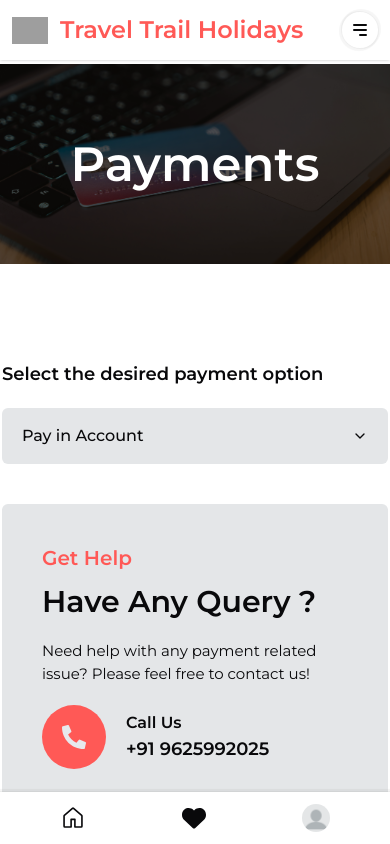
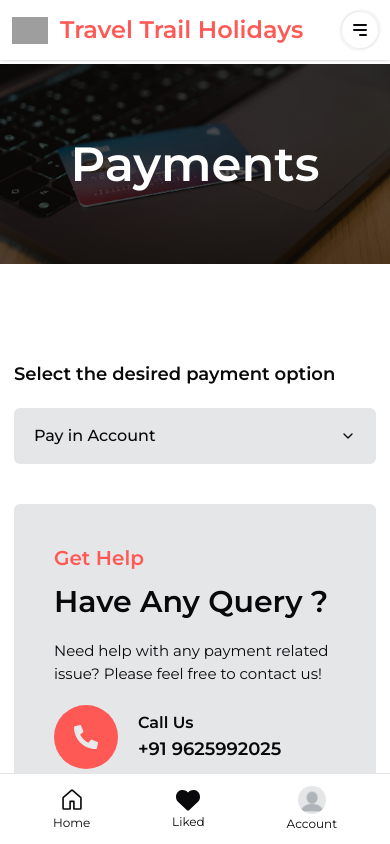
Before and after one commit to traveltrailholidays/tth-final, a Next.js app: page /payments in a window 390 px wide. Shown: the top 844 px of the page. Built offline with nearby package versions, Linux system fonts and the light colour scheme; no server answers; grey boxes are pictures that could not be loaded.

Commit message:
add new components

```diff
--- a/components/auth/google-signin/index.tsx
+++ b/components/auth/google-signin/index.tsx
@@ -35,8 +35,6 @@ const GoogleSignIn: React.FC<GoogleSignInProps> = ({currentUser}) => {
             } else {
                 console.error('Sign in error:', result?.error ?? 'Unknown error');
             }
-
-            toast.success('Logged in');
         } catch (error) {
             console.error('Sign in error:', error);
         }
--- a/components/footer/footer-bar/index.tsx
+++ b/components/footer/footer-bar/index.tsx
@@ -14,34 +14,50 @@ interface FooterBarProps {
 const FooterBar: React.FC<FooterBarProps> = ({ currentUser }) => {
 
   return (
-    <Section className='md:hidden shadow-all-side dark:shadow-gray-800 fixed w-full bottom-0 bg-background'>
+    <Section className='md:hidden border-t dark:border-gray-800 fixed w-full bottom-0 bg-background'>
       <Container className='flex w-full justify-around items-center'>
         <Link
           href='/'
+          className='flex flex-col items-center gap-[2px]'
         >
           <GoHome size={26} />
+          <span className='text-xs'>
+            Home
+          </span>
         </Link>
         {currentUser ? (
           <>
             <Link
               href="/liked-packages"
+              className='flex flex-col items-center gap-[2px]'
             >
               <FaHeart size={24} />
+              <span className='text-xs'>
+                Home
+              </span>
             </Link>
           </>
         ) : (
           <>
             <Link
               href="/signin"
+              className='flex flex-col items-center gap-[2px]'
             >
               <FaHeart size={24} />
+              <span className='text-xs'>
+                Liked
+              </span>
             </Link>
           </>
         )}
         <Link
           href="/signin"
+          className='flex flex-col items-center gap-[2px]'
         >
           <Avatar src={currentUser?.image} className='w-7 h-7' />
+          <span className='text-xs'>
+            Account
+          </span>
         </Link>
       </Container>
     </Section>
--- a/components/header/menu/index.tsx
+++ b/components/header/menu/index.tsx
@@ -16,6 +16,9 @@ const Menu: React.FC<MenuProps> = ({ currentUser }) => {
     const [isOpen, setIsOpen] = useState(false);
     const toggleMenu = useCallback(() => {
         setIsOpen((value) => !value);
+    }, [setIsOpen]);
+    const handleClose = useCallback(() => {
+        setIsOpen(false);
     }, [setIsOpen]);
     useEffect(() => {
         const handleEscape = (event: KeyboardEvent) => {
@@ -64,7 +67,7 @@ const Menu: React.FC<MenuProps> = ({ currentUser }) => {
             {isOpen && (
                 <>
                     <LargeDeviceMenu currentUser={currentUser}/>
-                    <SmallDeviceMenu currentUser={currentUser}/>
+                    <SmallDeviceMenu currentUser={currentUser} onClick={handleClose}/>
                 </>
             )}
         </div>
--- a/components/header/menu/small-device/index.tsx
+++ b/components/header/menu/small-device/index.tsx
@@ -13,12 +13,17 @@ import Avatar from '@/components/features/Avatar';
 import { MdDarkMode } from 'react-icons/md';
 import ThemeSwitcher from '@/components/theme/themeSwitcher';
 import { signOut } from 'next-auth/react';
+import { GoHome } from 'react-icons/go';
+import { RiPagesLine } from 'react-icons/ri';
+import { BiRupee } from "react-icons/bi";
+import { BsInfoLg } from "react-icons/bs";
 
 interface SmallDeviceMenuProps {
   currentUser: safeUser | null;
+  onClick?: () => void;
 }
 
-const SmallDeviceMenu: React.FC<SmallDeviceMenuProps> = ({ currentUser }) => {
+const SmallDeviceMenu: React.FC<SmallDeviceMenuProps> = ({ currentUser, onClick }) => {
   return (
     <div className='modal flex absolute w-screen h-screen left-0 top-0 bg-black/40 md:hidden'>
       <div className='w-3/4 sm:w-[450px] bg-background border-r-[0.25rem] border-custom-clp'>
@@ -44,26 +49,30 @@ const SmallDeviceMenu: React.FC<SmallDeviceMenuProps> = ({ currentUser }) => {
         <div>
           <MenuItems
             href='/'
+            onClick={onClick}
             title='Home'
-            icon={AiOutlineUser}
+            icon={GoHome}
             className='border-b hover:bg-custom-phl dark:hover:bg-custom-phd'
           />
           <MenuItems
             href='/packages'
+            onClick={onClick}
             title='Packages'
-            icon={AiOutlineUser}
+            icon={RiPagesLine}
             className='border-b hover:bg-custom-phl dark:hover:bg-custom-phd'
           />
           <MenuItems
             href='/about-us'
+            onClick={onClick}
             title='About Us'
-            icon={AiOutlineUser}
+            icon={BsInfoLg}
             className='border-b hover:bg-custom-phl dark:hover:bg-custom-phd'
           />
           <MenuItems
             href='/payments'
+            onClick={onClick}
             title='Payments'
-            icon={AiOutlineUser}
+            icon={BiRupee}
             className='border-b hover:bg-custom-phl dark:hover:bg-custom-phd'
           />
         </div>
--- a/components/payments/index.tsx
+++ b/components/payments/index.tsx
@@ -29,7 +29,7 @@ const PaymentsSection = () => {
                     </span>
                 </div>
             </div>
-            <Container className={`md:px-5 w-[99%] mt-24`}>
+            <Container className={`px-3 md:px-5 w-[99%] mt-24`}>
                 <div className={`flex justify-between flex-col md:flex-row gap-10`}>
                     <div className={`w-full`}>
                         <div>
@@ -43,7 +43,7 @@ const PaymentsSection = () => {
                     </div>
 
                     <div
-                        className={`rounded-md bg-custom-shl dark:bg-custom-phd p-10 max-w-[450px] w-full h-[300px]`}
+                        className={`rounded-md bg-custom-shl dark:bg-custom-phd p-10 max-w-[450px] w-full max-h-[400px]`}
                     >
                         <div>
                             <div className={`text-custom-clp font-semibold text-xl`}>
```
